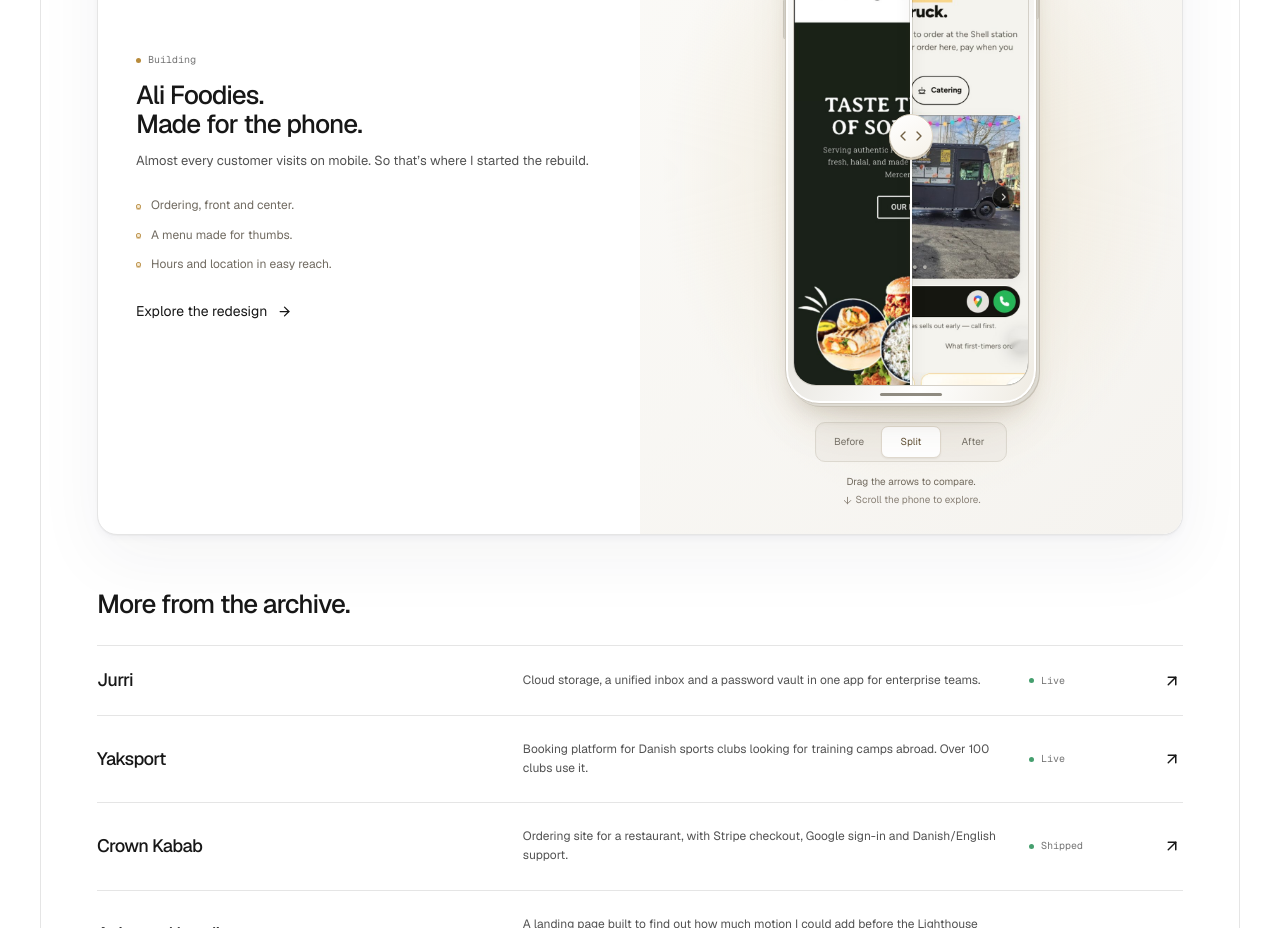
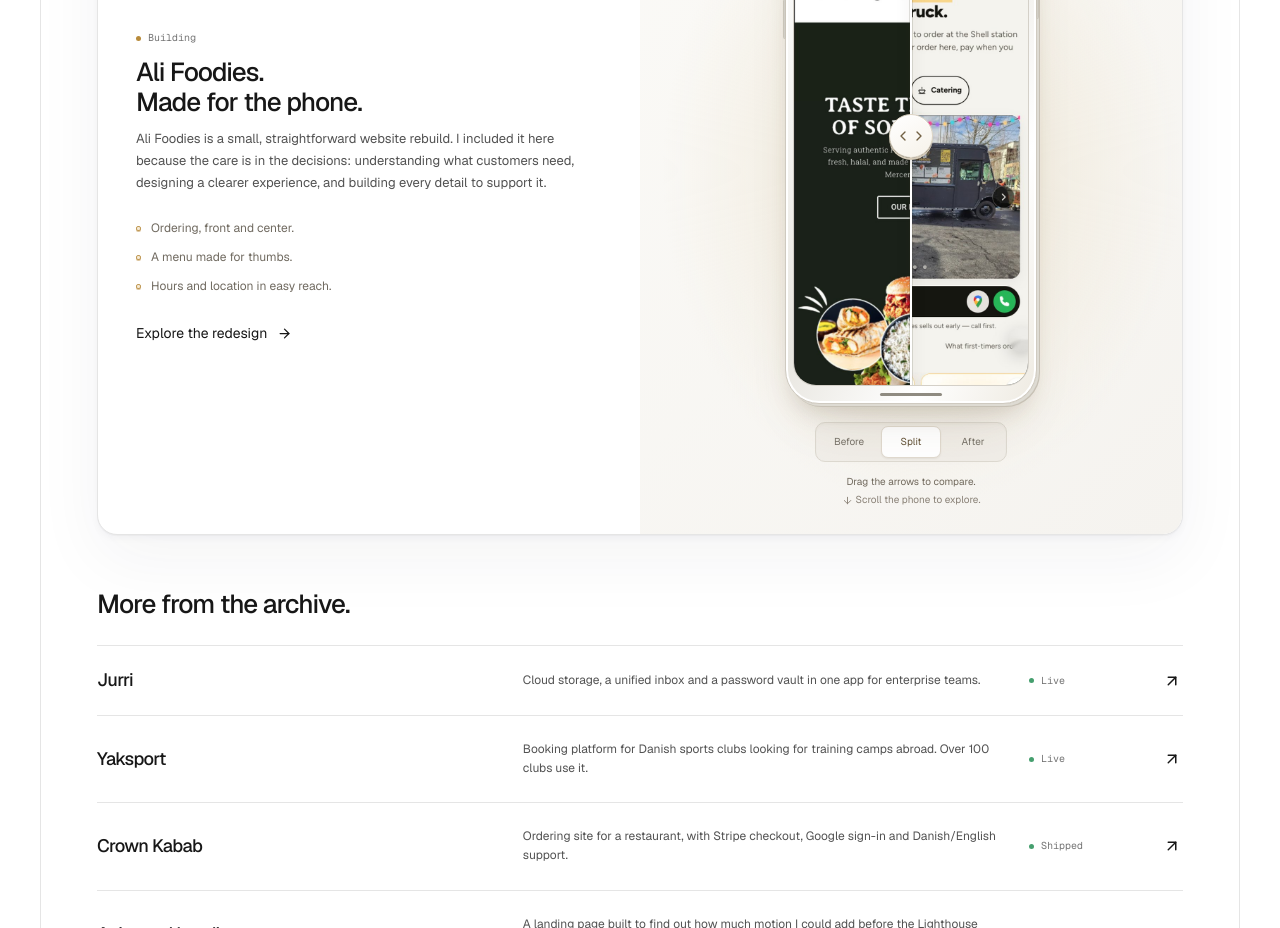
Before and after one commit to itsubaidullahomer/itsubaidullahomer, a Next.js app: page /work in a window 1280 px wide. Shown: the part 1940-2868 px from the top of the page. Built offline with nearby package versions, Linux system fonts and the light colour scheme.

Commit message:
content: explain the product thinking behind Ali Foodies

```diff
--- a/components/work.tsx
+++ b/components/work.tsx
@@ -138,8 +138,10 @@ export function SelectedWork() {
             Made for the phone.
           </h3>
           <p>
-            Almost every customer visits on mobile. So that’s where I started
-            the rebuild.
+            Ali Foodies is a small, straightforward website rebuild. I included
+            it here because the care is in the decisions: understanding what
+            customers need, designing a clearer experience, and building every
+            detail to support it.
           </p>
           <ul className="compare-improvements">
             <li>Ordering, front and center.</li>
--- a/content/avatar/knowledge.md
+++ b/content/avatar/knowledge.md
@@ -439,9 +439,9 @@ Ali Foodies
 All work
 Building
 2026 – present
-Redesign and rebuild
+Product design, UX & development
 Ali Foodies
-Rebuilding Ali Foodies' website for the phone, because that's where almost every customer finds it.
+A small website rebuild that brings product design, UX, and development together through thoughtful decisions about the customer experience.
 The old site
 The new build
 01
@@ -457,8 +457,10 @@ Scroll
 Before
 After
 The old site and the new one, scrolled together on the same phone.
-The brief
-Ali Foodies already had a website. Around 99.9% of the people who use it are on a phone, so the new version is built for that screen first and everything else second. Rather than list every change, the comparison above puts the previous site and the new build on the same phone and scrolls them together. The new version is live as a preview while I finish it.
+Why this project is here
+Ali Foodies is a small, straightforward website rebuild. Ubaid included it to show the care he brings to product decisions on smaller projects. His work covers product design, UX, and development: understanding what customers need, designing a clearer experience, and building the details to support it.
+The decisions
+Almost every customer visits on a phone. The redesign puts ordering on the opening screen, makes the menu easier to explore with categories, photos, prices and clear actions, and keeps hours, location, directions and contact options close. The comparison shows the actual previous site and the new build, with a draggable divider and synchronized scrolling. The new version remains a preview while work continues; it is not a completed launch.
 Previous
 Viloi
 Next
--- a/content/projects.ts
+++ b/content/projects.ts
@@ -85,10 +85,10 @@ export const projects: Project[] = [
     slug: "ali-foodies",
     name: "Ali Foodies",
     description:
-      "Rebuilding Ali Foodies' website for the phone, because that's where almost every customer finds it.",
+      "A small website rebuild that brings product design, UX, and development together through thoughtful decisions about the customer experience.",
     status: "Building",
     dates: "2026 \u2013 present",
-    role: "Redesign and rebuild",
+    role: "Product design, UX & development",
     image: "/images/ali-foodies/compare/after-home.jpg",
     url: "https://alifoodies.com",
     stack: [],
--- a/content/work/ali-foodies.mdx
+++ b/content/work/ali-foodies.mdx
@@ -1,15 +1,21 @@
-## The problem
+## Why this project is here
 
-Around 99.9% of Ali Foodies’ visitors are on a phone. The existing website needed to work for that screen first.
+Ali Foodies is a small, straightforward website rebuild. I included it because the attention I give a product should carry through to the smaller projects too.
+
+My work here covers product design, UX, and development. Each decision has a reason: what customers need to find, what they should see first, and how easily they can take the next step.
+
+## The decisions behind the design
+
+Almost every customer visits on a phone, so I started with that experience.
+
+- **Put ordering first.** A clear action on the opening screen helps customers get straight to their order.
+- **Make the menu easy to explore.** Categories, food photos, visible prices, and clear buttons help people choose on a small screen.
+- **Keep practical details close.** Hours, location, directions, and contact options answer the questions customers have before visiting.
 
 ## What I built
 
-A mobile-first redesign and rebuild. The comparison shows the actual previous site alongside the new preview.
+A mobile-first redesign and rebuild, carrying those choices from the layout into the working interface. The comparison shows the actual previous site alongside the new preview, so you can explore the details for yourself.
 
-## The hard parts
-
-Keep the menu and ordering path readable and easy to use on a small screen, then adapt the design for larger screens.
-
-## Results
+## Current state
 
 The new version is live as a preview at [alifoodiess.vercel.app](https://alifoodiess.vercel.app) while I finish it. This is ongoing work, not a completed launch.
```
